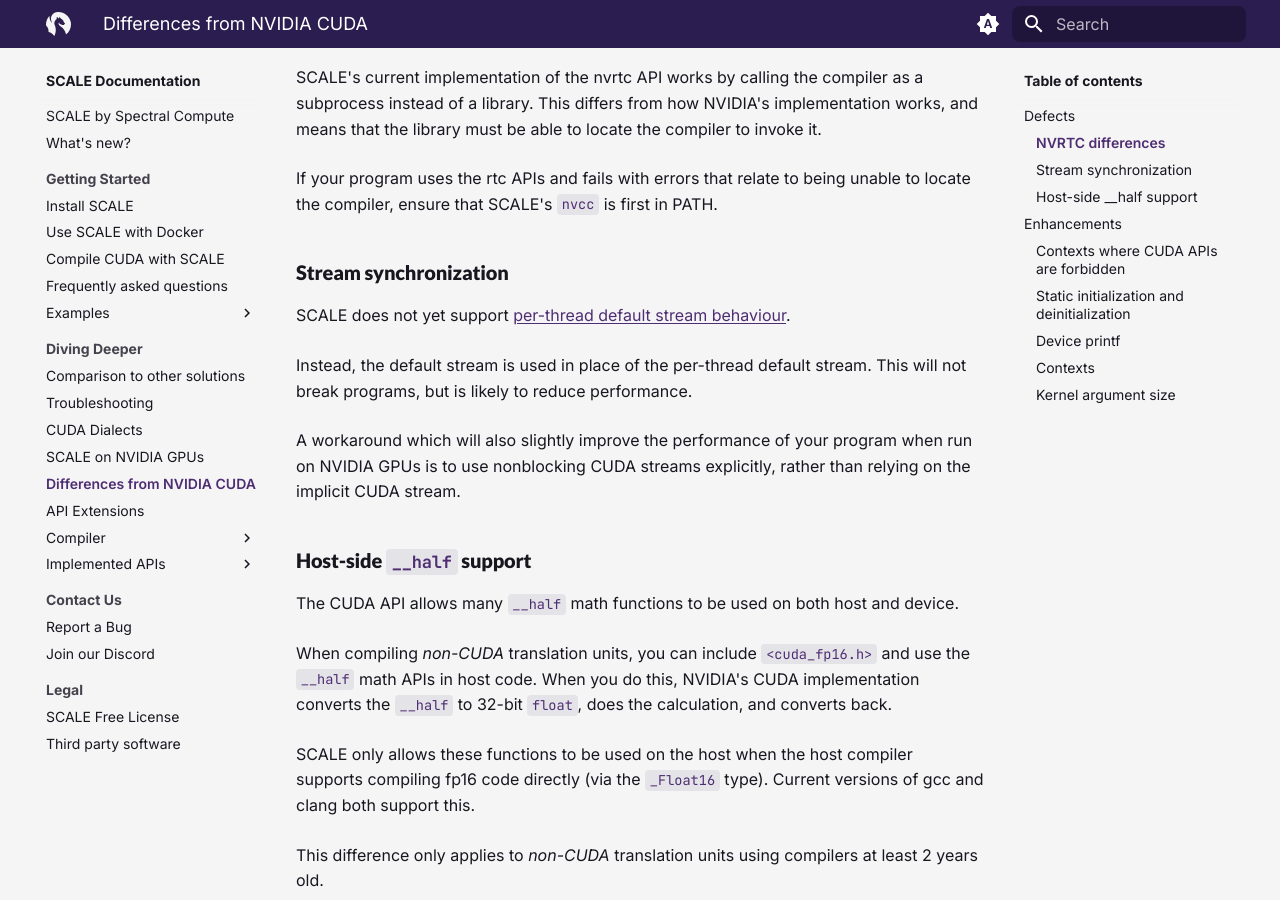
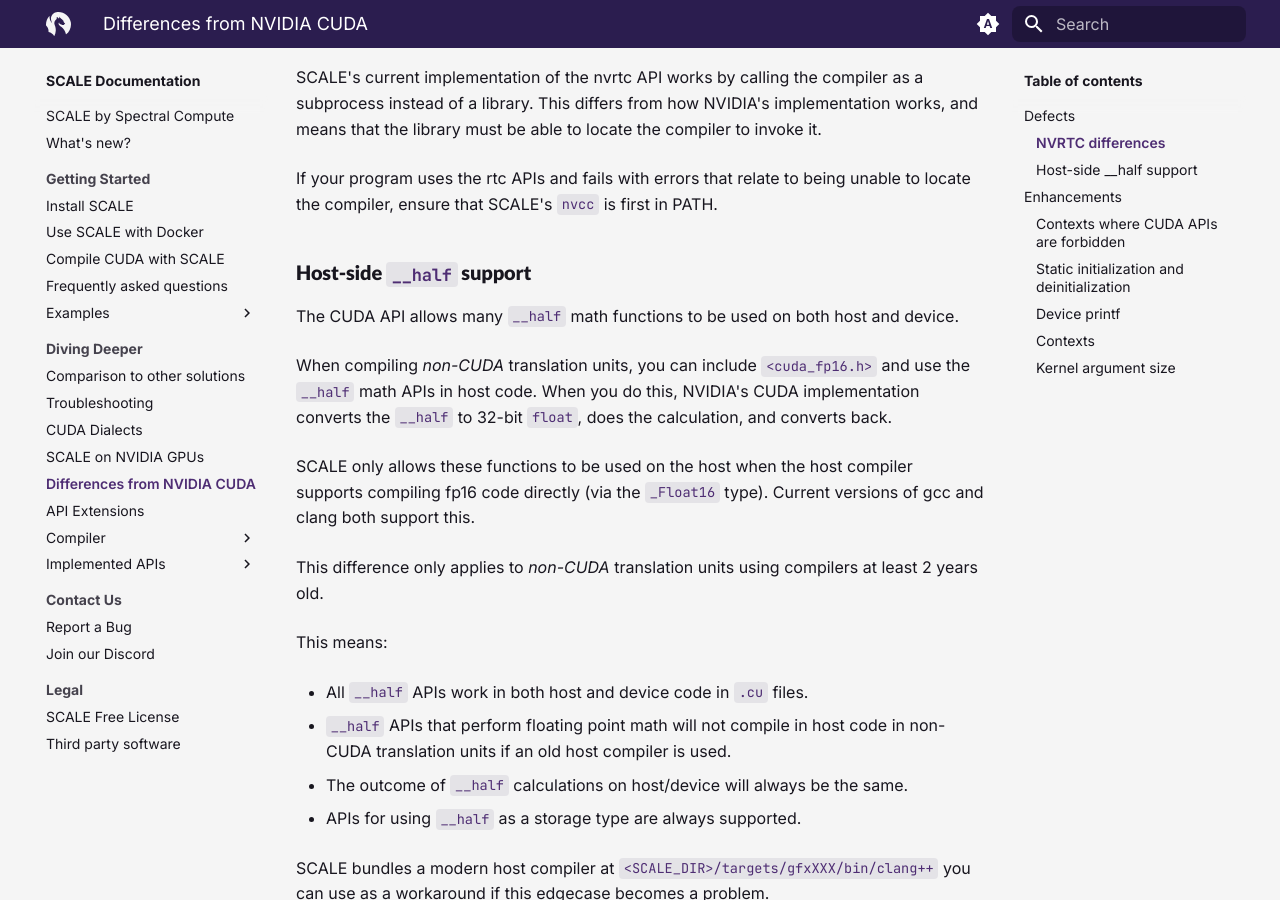
Before and after one commit to spectral-compute/scale-docs, an MkDocs documentation site: the page built from docs/manual/differences.md, in a window 1280 px wide and 900 px high, scrolled down 304 px. Built offline with MkDocs 1.6.1 and Material for MkDocs 9.7.7, drawn with Linux system fonts in a browser that asks for light colours; the version menu is left out.

Commit message:
Fix very outdated defect report
WE've supported PTDS for some time, now.

```diff
--- a/docs/manual/differences.md
+++ b/docs/manual/differences.md
@@ -15,18 +15,6 @@ locate the compiler to invoke it.
 
 If your program uses the rtc APIs and fails with errors that relate to being
 unable to locate the compiler, ensure that SCALE's `nvcc` is first in PATH.
-
-### Stream synchronization
-
-SCALE does not yet support
-[per-thread default stream behaviour](http://docs.nvidia.com/cuda/cuda-runtime-api/stream-sync-behavior.html).
-
-Instead, the default stream is used in place of the per-thread default stream.
-This will not break programs, but is likely to reduce performance.
-
-A workaround which will also slightly improve the performance of your
-program when run on NVIDIA GPUs is to use nonblocking CUDA streams
-explicitly, rather than relying on the implicit CUDA stream.
 
 ### Host-side `__half` support
 
```
